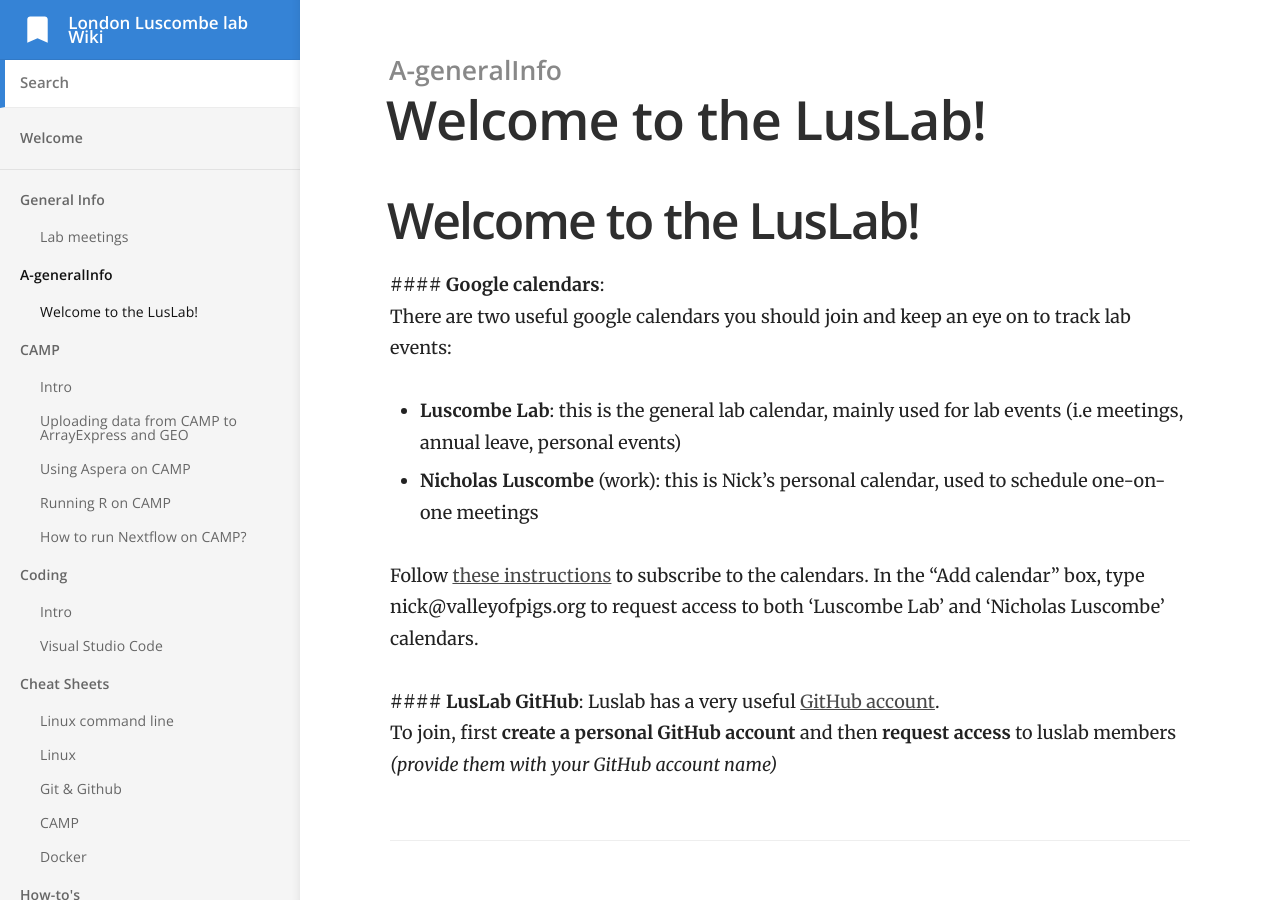
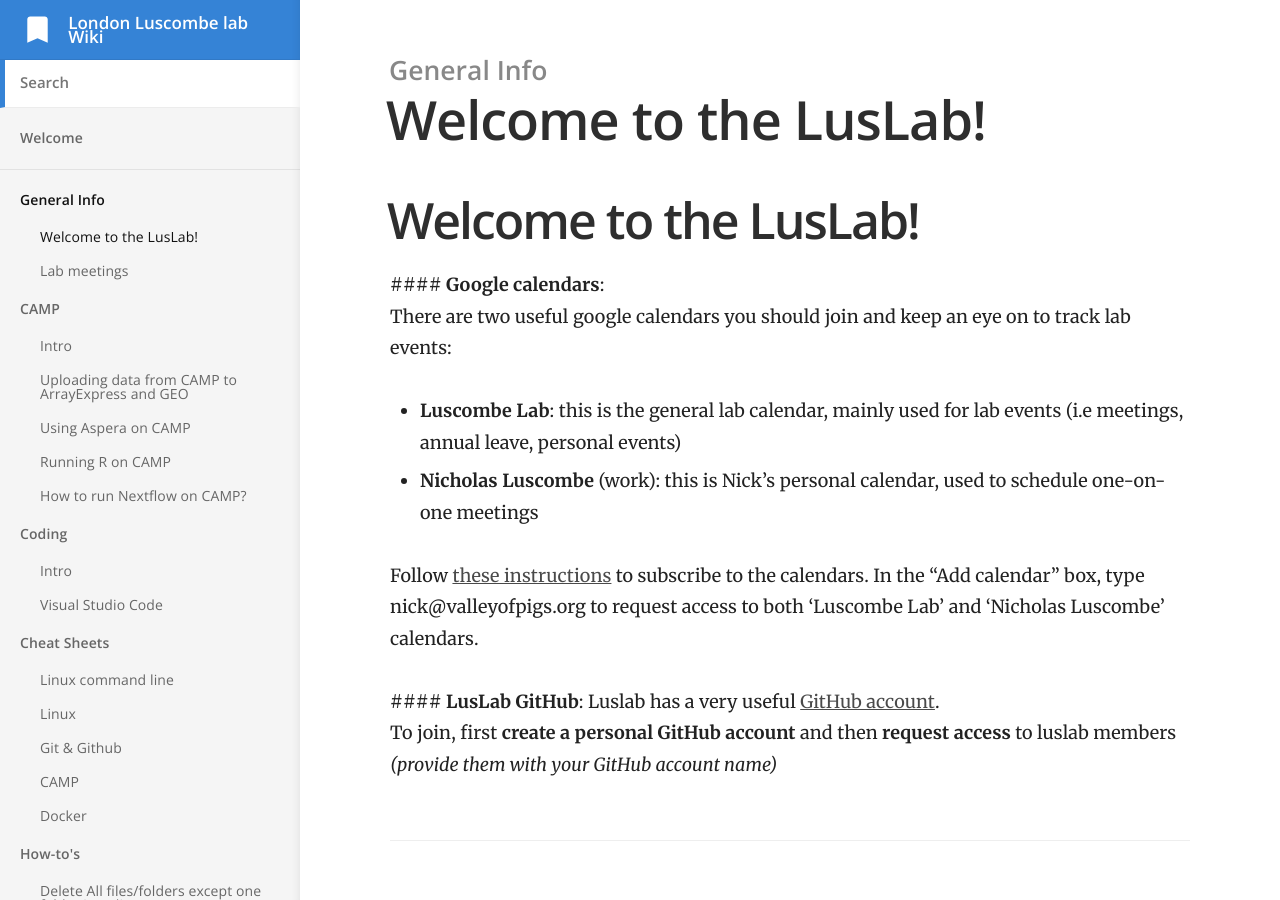
Before and after one commit to luslab/luslab.github.io, a Jekyll site: the page built from _docs/A-generalInfo/new-starts.md, in a window 1280 px wide and 900 px high. Built offline with Jekyll 4.4.1, drawn with Linux system fonts in a browser that asks for light colours.

Commit message:
Update new-starts.md

```diff
--- a/_docs/A-generalInfo/new-starts.md
+++ b/_docs/A-generalInfo/new-starts.md
@@ -1,6 +1,6 @@
 ---
 title: Welcome to the LusLab!
-category: A-generalInfo
+category: General Info
 order: 1
 ---
 
```
